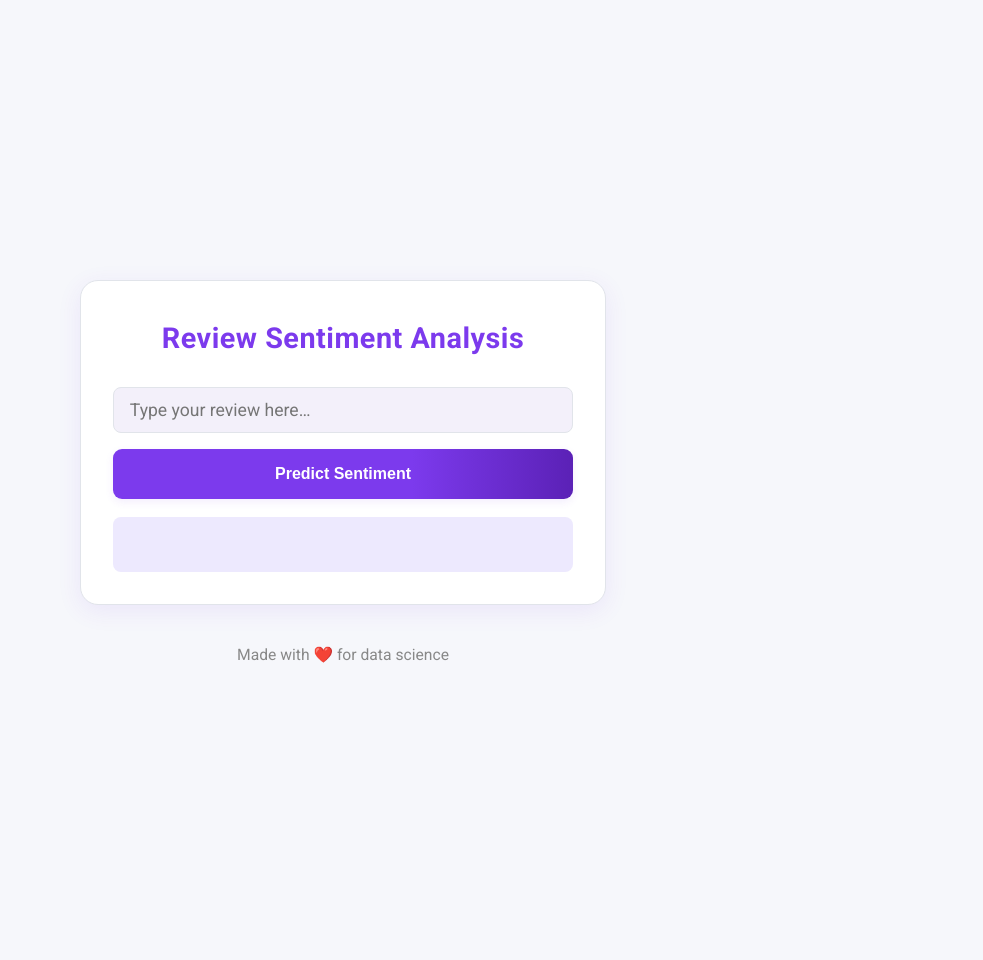
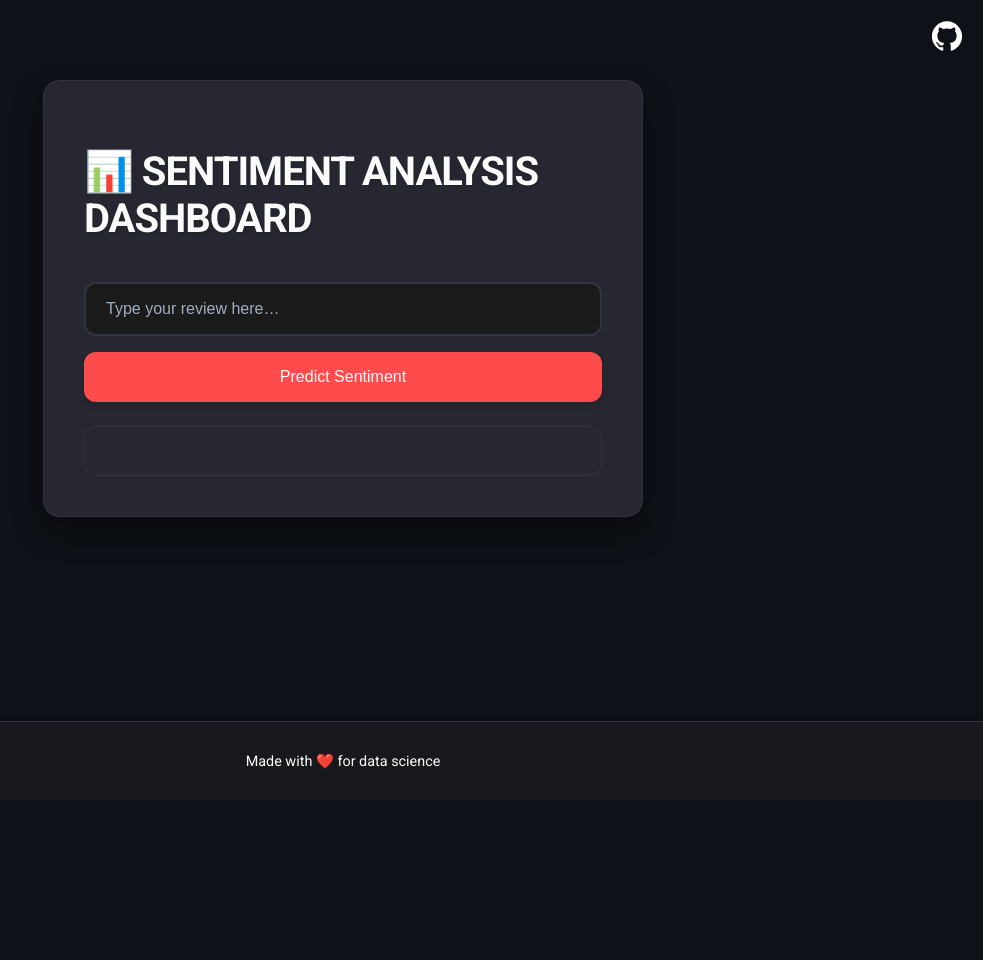
Before and after one commit to PushpakKumar12a/Prouduct-Review-Sentiment-Analysis, a Flask app: page / in a window 1280 px wide. Shown: the whole page, without its empty margins (297-1280 px from the left). After the commit the page ends 769 px from the top, so only its background shows below. Run offline with Flask 3, Linux system fonts and the light colour scheme; parts of the project's set-up code (start-up, migrations or seed data) failed here and were passed over.

Commit message:
ui change

```diff
--- a/app.py
+++ b/app.py
@@ -51,4 +51,4 @@ def predict():
     return jsonify({'sentiment': prediction})
 
 if __name__ == '__main__':
-    app.run(debug=True)
+    app.run()
--- a/static/style.css
+++ b/static/style.css
@@ -1,125 +1,205 @@
-:root {
-    --color-bg: #f6f7fb;
-    --color-card: #fff;
-    --color-border: #e1e4ea;
-    --color-primary: #7c3aed;
-    --color-primary-dark: #5b21b6;
-    --color-negative: #b71c1c;
-    --color-neutral: #a78bfa;
-    --color-title: #312e81;
-    --color-shadow: rgba(124, 58, 237, 0.09);
-    --font-main: 'Roboto', Arial, sans-serif;
-}
-
 body {
+    font-family: 'Roboto', sans-serif;
+    background-color: #0e1117;
+    color: #fafafa;
     margin: 0;
-    background: var(--color-bg);
-    min-height: 120vh;
-    font-family: var(--font-main);
-    color: var(--color-title);
+    padding: 20px;
     display: flex;
     flex-direction: column;
-    justify-content: center;
     align-items: center;
+    box-sizing: border-box;
+    transition: background-color 0.3s ease;
 }
 
 .container {
-    min-height: 100vh;
     display: flex;
     flex-direction: column;
-    justify-content: center;
     align-items: center;
+    width: 100%;
+    max-width: 600px;
+    padding-top: 60px;
 }
+
 .card {
-    background: var(--color-card);
-    border-radius: 18px;
-    box-shadow: 0 6px 24px var(--color-shadow);
-    padding: 2.5rem 2rem 2rem 2rem;
-    max-width: 500px;
+    background-color: #262730;
+    padding: 2.5rem;
+    border-radius: 1rem;
+    box-shadow: 0 15px 30px rgba(0, 0, 0, 0.4);
     width: 100%;
-    margin: 0 1rem;
-    border: 1.5px solid var(--color-border);
-    transition: box-shadow 0.18s;
+    box-sizing: border-box;
+    border: 1px solid #31333f;
 }
 
 .title {
-    font-size: 1.8rem;
+    font-size: 2.5rem;
     font-weight: 700;
-    color: var(--color-primary);
-    margin: 0 0 2rem 0;
-    text-align: center;
-    letter-spacing: 0.5px;
+    margin-bottom: 2.5rem;
+    text-shadow: 1px 1px 3px rgba(0, 0, 0, 0.2);
+    letter-spacing: -0.025em;
 }
 
 .form {
     display: flex;
     flex-direction: column;
     gap: 1rem;
-    margin-bottom: 1.1rem;
+    width: 100%;
 }
 
 .input {
-    font-size: 1.1rem;
-    padding: 0.75rem 1rem;
-    border: 1.5px solid var(--color-border);
-    border-radius: 8px;
-    background: #f3f0fa;
+    width: 100%;
+    padding: 1rem 1.25rem;
+    border-radius: 0.75rem;
+    background-color: #1a1a1a;
+    border: 2px solid #31333f;
+    color: #fafafa;
     outline: none;
-    font-family: inherit;
-    transition: border 0.2s, background 0.2s;
+    transition: all 0.2s ease-in-out;
+    font-size: 1rem;
+    box-sizing: border-box;
 }
 
 .input:focus {
-    border-color: var(--color-primary);
-    background: #ede9fe;
+    border-color: #ff4b4b;
+    box-shadow: 0 0 0 4px rgba(255, 75, 75, 0.3);
+}
+
+.input::placeholder {
+    color: #a0aec0;
 }
 
 .btn {
+    width: 100%;
+    padding: 1rem 1.25rem;
+    background-color: #ff4b4b;
+    color: #fafafa;
+    font-weight: 500;
+    border: none;
+    border-radius: 0.75rem;
+    cursor: pointer;
+    transition: background-color 0.2s ease-in-out, transform 0.1s ease-in-out;
     font-size: 1rem;
-    font-weight: 600;
-    padding: 1rem 0;
-    background: linear-gradient(90deg, var(--color-primary) 65%, var(--color-primary-dark) 100%);
-    color: #fff;
-    border: none;
-    border-radius: 9px;
-    cursor: pointer;
-    box-shadow: 0 3px 8px var(--color-shadow);
-    transition: background 0.14s, box-shadow 0.14s, opacity 0.14s;
+    box-shadow: 0 4px 6px rgba(0, 0, 0, 0.1);
 }
 
-.btn:disabled {
-    background: #d1c4e9;
-    cursor: not-allowed;
-    opacity: 0.8;
+.btn:hover {
+    background-color: #ff4b4b;
+    color: #fafafa;
+    box-shadow: 0 0 0 4px rgba(255, 75, 75, 0.3);
+}
+
+.btn:active {
+    background-color: #b92c2c;
+    transform: translateY(0);
+    box-shadow: 0 2px 4px rgba(0, 0, 0, 0.2);
 }
 
 .result {
-    font-size: 1.15rem;
-    margin-top: 1rem;
+    margin-top: 1.5rem;
+    font-size: 1.25rem;
     font-weight: 500;
-    text-align: center;
-    min-height: 1.6em;
-    color: var(--color-title);
-    word-break: break-word;
-    border-radius: 8px;
-    padding: 0.7em 0.5em;
-    transition: background 0.2s, color 0.2s;
-    background: #ede9fe; /* default neutral bg */
+    text-align: left;
+    padding: 1rem;
+    background-color: #262730;
+    border: 1px solid #31333f;
+    border-radius: 0.75rem;
+    min-height: 50px;
+    display: flex;
+    align-items: center;
+    justify-content: center;
+    box-sizing: border-box;
+    transition: all 0.3s ease;
 }
 
 footer {
+    position: fixed;
+    left: 0;
+    bottom: 0;
+    width: 100%;
+    background-color: #18191c;
+    color: #fafafa;
+    font-size: 0.9rem;
     text-align: center;
-    color: #888;
-    font-size: 0.98rem;
-    margin-top: 1.5rem;
+    padding: 1rem 0;
+    box-shadow: 0 -2px 8px rgba(0,0,0,0.2);
+    z-index: 100;
+    border-top: 1px solid #31333f;
+}
+p{
+    font-size: 0.9rem;
+}
+.navbar {
+    position: absolute;
+    top: 0;
+    right: 0;
+    padding: 20px;
+    display: flex;
+    align-items: center;
+    gap: 15px;
 }
 
-footer span {
-    color: var(--color-primary);
+.github-link {
+    color: #fafafa;
+    text-decoration: none;
+    transition: color 0.2s ease-in-out;
 }
 
-@media (max-width: 600px) {
+.github-link:hover {
+    color: #ff4b4b;
+}
+
+.github-icon {
+    width: 32px;
+    height: 32px;
+    filter: brightness(0) invert(1);
+    transition: filter 0.2s;
+}
+
+.github-link:hover .github-icon {
+    filter: invert(41%) sepia(91%) saturate(2250%) hue-rotate(338deg) brightness(101%) contrast(105%);
+}
+
+@media (max-width: 768px) {
+    body {
+        max-height: fit-content;
+        padding: 15px;
+    }
+
     .card {
-        max-width: 25rem;
+        padding: 1.25rem;
+        border-radius: 0.75rem;
+    }
+
+    .title {
+        font-size: 2.5rem;
+    }
+
+    .input, .btn {
+        padding: 0.9rem;
+        font-size: 0.95rem;
+        border-radius: 0.5rem;
+    }
+
+    .result {
+        font-size: 1.1rem;
+        padding: 0.75rem;
+    }
+
+    footer {
+        font-size: 0.75rem;
+    }
+
+    .navbar {
+        padding: 10px;
+        gap: 10px;
+    }
+
+    .github-icon {
+        width: 32px;
+        height: 32px;
+    }
+
+    .fork-link {
+        font-size: 0.9rem;
+        padding: 4px 8px;
     }
 }
--- a/templates/index.html
+++ b/templates/index.html
@@ -8,9 +8,14 @@
     <link href="https://fonts.googleapis.com/css2?family=Roboto:wght@400;500;700&display=swap" rel="stylesheet">
 </head>
 <body>
+    <header class="navbar">
+        <a href="https://github.com/PushpakKumar12a/Prouduct-Review-Sentiment-Analysis" class="github-link" target="_blank" aria-label="GitHub Repository">
+            <img src="/static/github.svg" alt="GitHub Logo" class="github-icon" />
+        </a>
+    </header>
     <div class="container">
         <div class="card">
-            <h1 class="title">Review Sentiment Analysis</h1>
+            <h1 class="title">📊 SENTIMENT ANALYSIS DASHBOARD</h1>
             <form id="review-form" class="form">
                 <input
                     type="text"
```
Also changed, not shown: static/github.svg (added).
